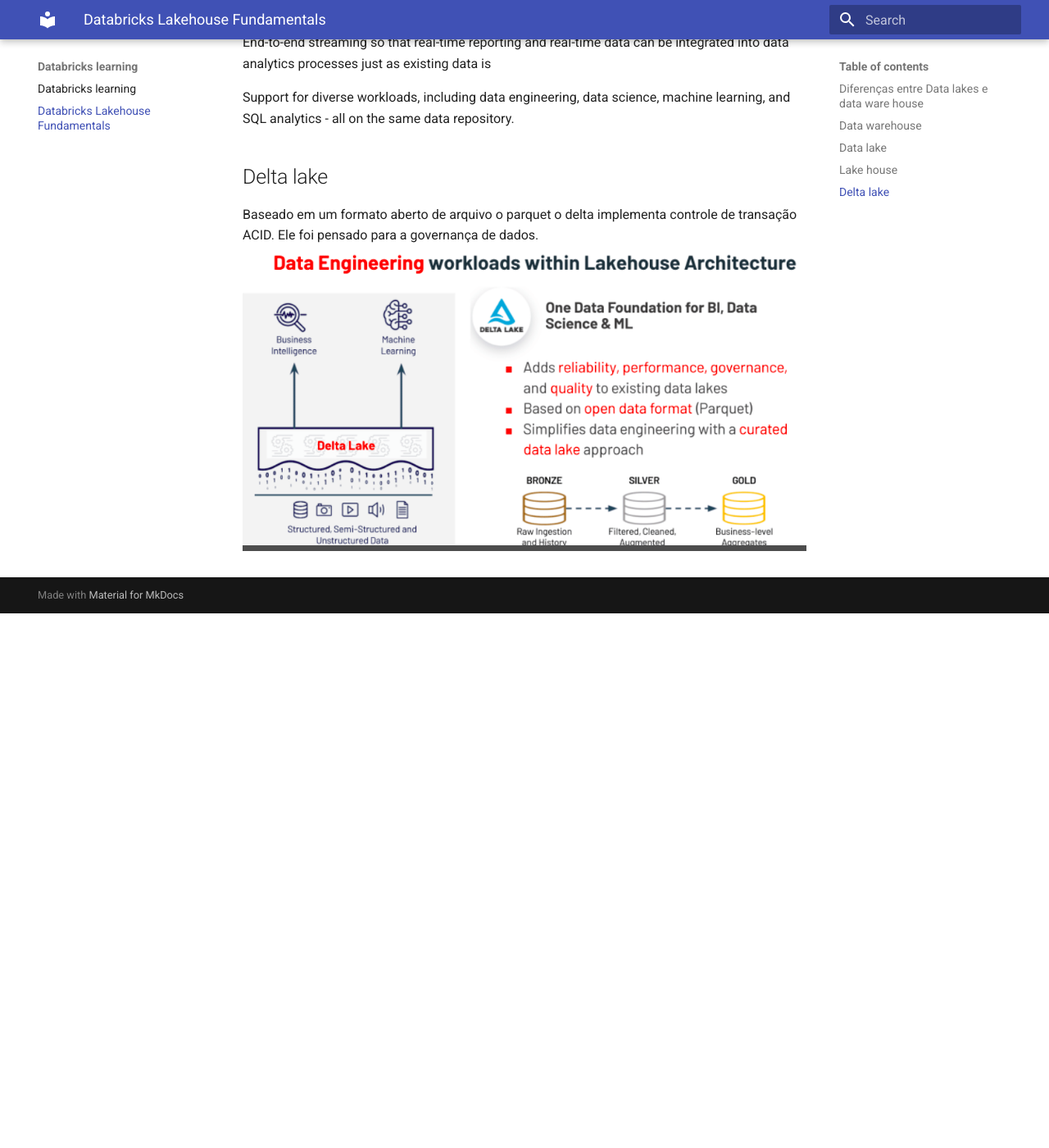
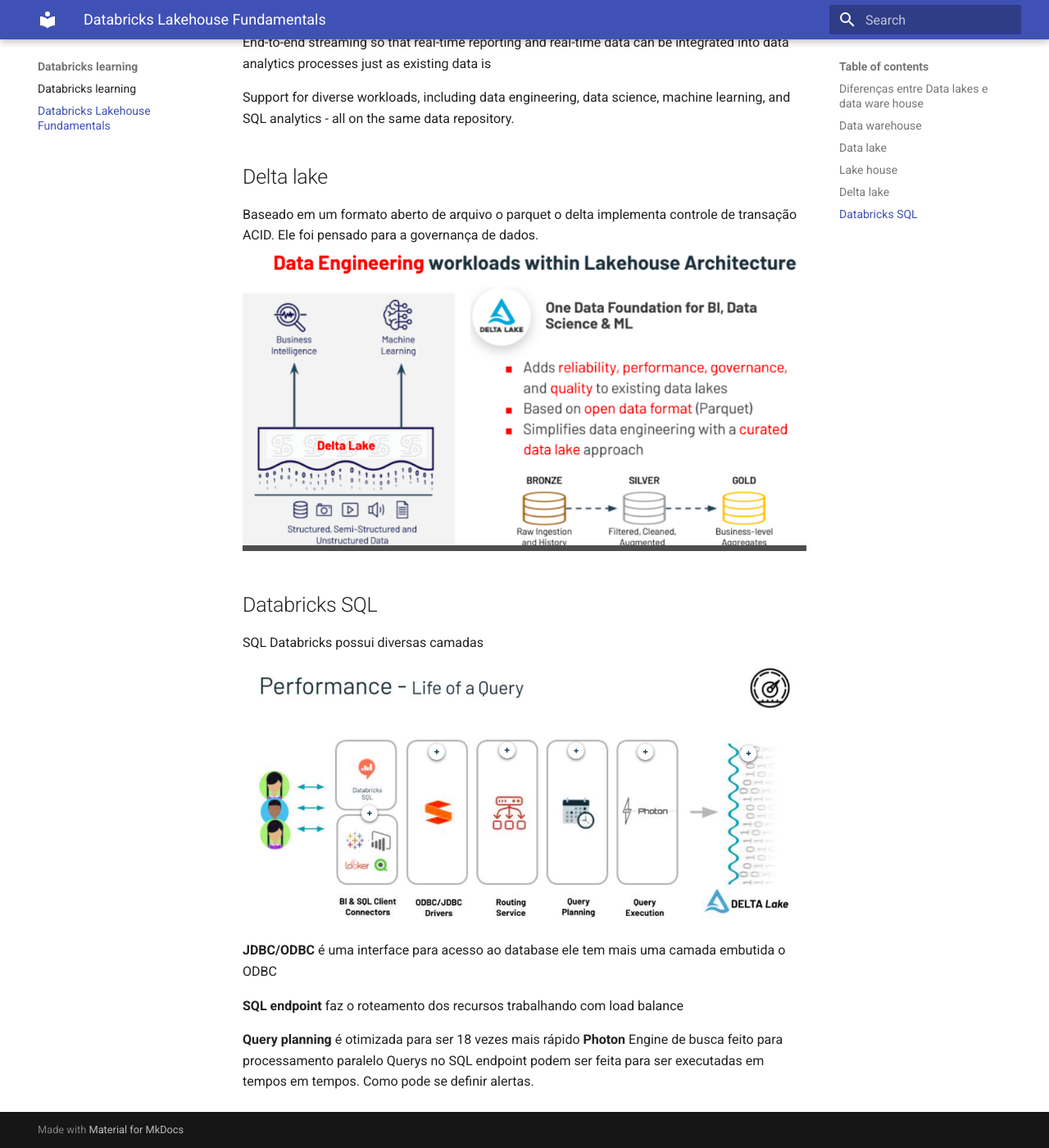
Before and after one commit to fabiano-teichmann/apreendizado, an MkDocs documentation site: the page built from docs/fundamentals.md, in a window 1280 px wide and 1400 px high, scrolled down 2047 px. Shown: the whole window at 82% size. Built offline with MkDocs 1.6.1 and Material for MkDocs 9.7.7, drawn with Linux system fonts in a browser that asks for light colours; before the commit the page ends 2795 px from its top, so only the background shows below that.

Commit message:
Databricks SQL

```diff
--- a/docs/fundamentals.md
+++ b/docs/fundamentals.md
@@ -39,3 +39,17 @@ Support for diverse workloads, including data engineering, data science, machine
 ## Delta lake
 Baseado em um formato aberto de arquivo o parquet o delta implementa controle de transação ACID. Ele foi pensado para a governança de dados.
 ![Delta lake](img/delta-lake.png)
+
+## Databricks SQL
+SQL Databricks possui diversas camadas
+
+![SQL Databricks arquitetura](img/performance-query-databricks.png)
+
+**JDBC/ODBC**
+ é uma interface para acesso ao database ele tem mais uma camada embutida o ODBC
+
+**SQL endpoint** faz o roteamento dos recursos trabalhando com load balance
+
+**Query planning** é otimizada para ser 18 vezes mais rápido
+**Photon** Engine de busca feito para processamento paralelo
+Querys no SQL endpoint podem ser feita para ser executadas em tempos em tempos. Como pode se definir alertas.
```
Also changed, not shown: docs/img/performance-query-databricks.png (added).
